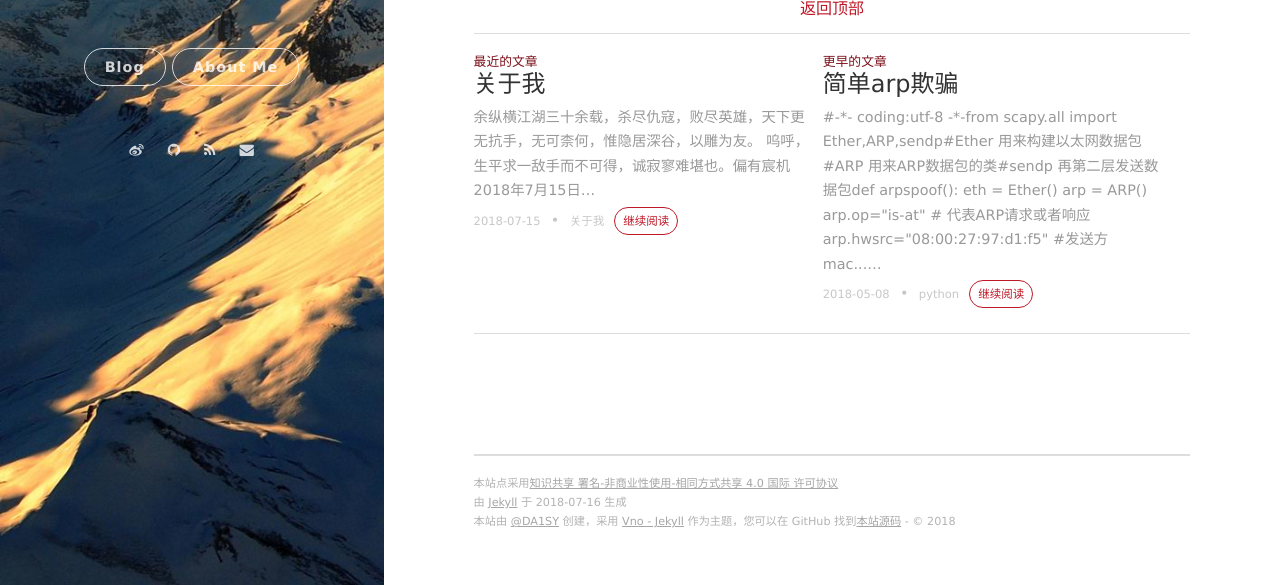
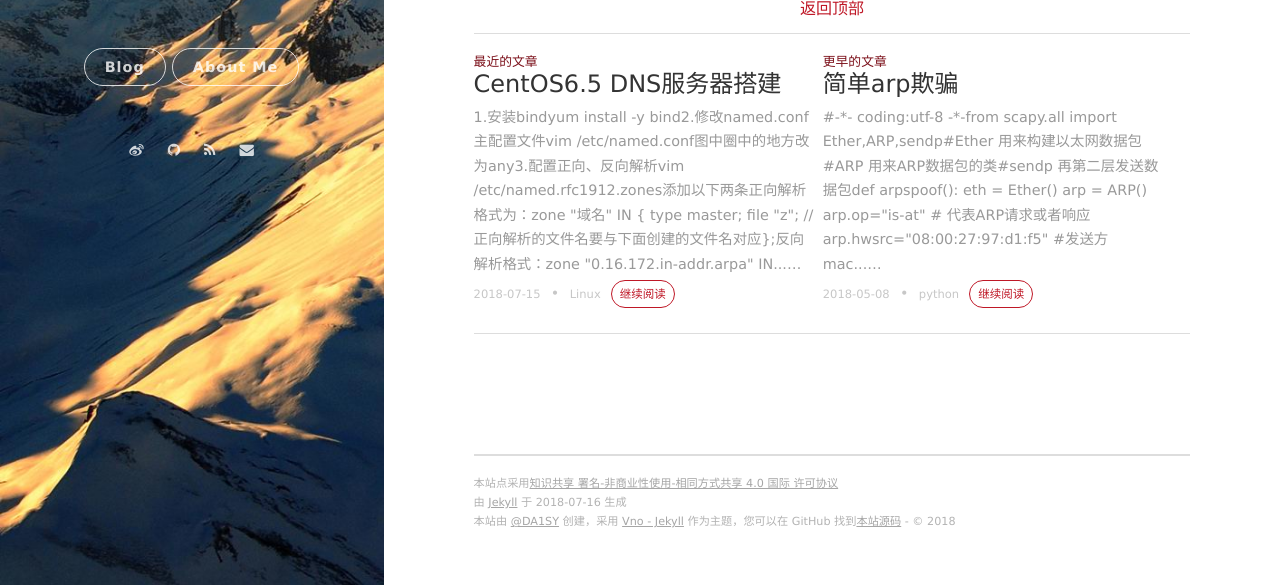
Before and after one commit to linusboyle/linusboyle.cn, a Jekyll site: the page built from _posts/2018-07-08-GGWKM.md, in a window 1280 px wide and 1304 px high. Shown: the part 719-1304 px from the top of the window. Built offline with Jekyll 4.4.1, drawn with Linux system fonts in a browser that asks for light colours; nearby versions of some CDN libraries; comment, search, counter and statistics services are not loaded.

Commit message:
Update and rename 2018-07-15-About-Me.md to 9999-09-01-About-Me.md

```diff
--- a/_posts/2018-07-15-About-Me.md
+++ b/_posts/9999-09-01-About-Me.md
@@ -1,11 +1,11 @@
 ---
 title: 关于我
 layout: post
-date: 2018-07-15
+date: 9999-09-11
 tags: 关于我
 ---
  余纵横江湖三十余载，杀尽仇寇，败尽英雄，天下更无抗手，无可柰何，惟隐居深谷，以雕为友。
- 呜呼，生平求一敌手而不可得，诚寂寥难堪也。
+呜呼，生平求一敌手而不可得，诚寂寥难堪也。
 
 
 *偏有宸机*
```
